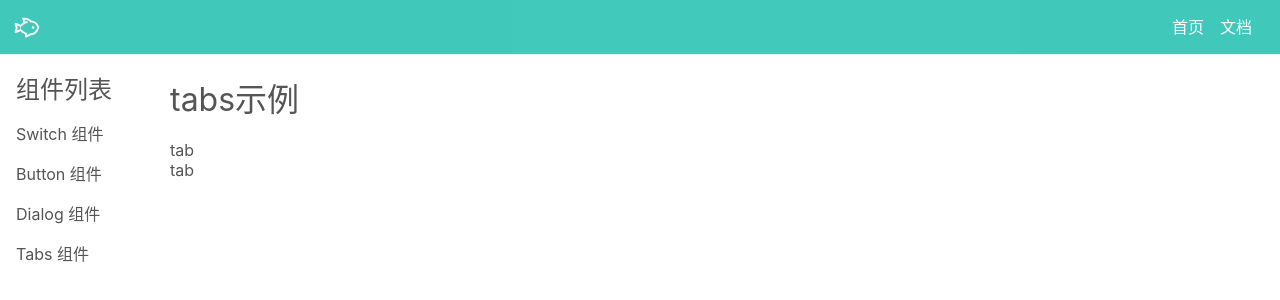
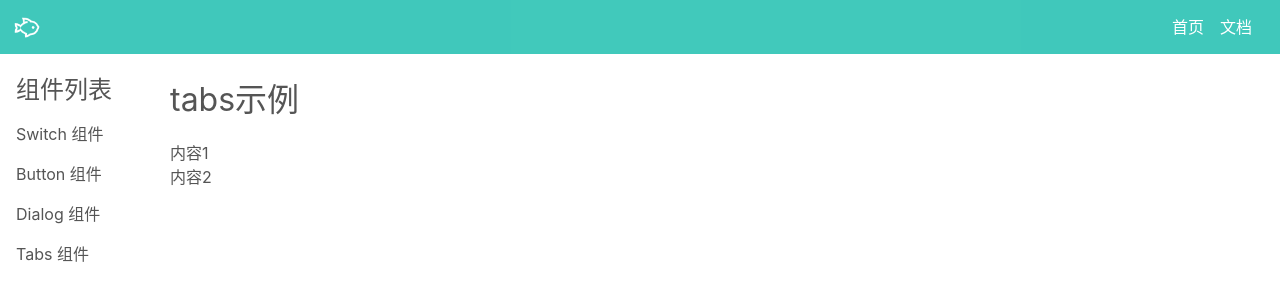
Before and after one commit to lxiaox/yu-ui, a Vue app: page /#/doc/tabs in a window 1280 px wide. Shown: the top 300 px of the page. Built offline with nearby package versions, Linux system fonts and the light colour scheme.

Commit message:
Tab插槽

```diff
--- a/src/components/TabsDoc.vue
+++ b/src/components/TabsDoc.vue
@@ -2,10 +2,10 @@
   <h1>tabs示例</h1>
   <Tabs>
     <Tab title="标题1">
-      <div>1</div>
+      <div>内容1</div>
     </Tab>
     <Tab title="标题2">
-      <div>2</div>
+      <div>内容2</div>
     </Tab>
   </Tabs>
 </template>
--- a/src/lib/tab.vue
+++ b/src/lib/tab.vue
@@ -1,5 +1,5 @@
 <template>
-<div>tab</div>
+  <slot />
 </template>
 
 <script lang="ts">
```
